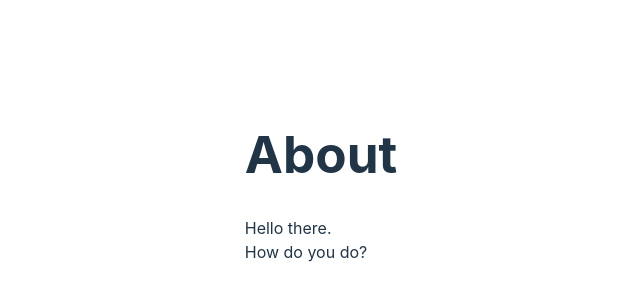
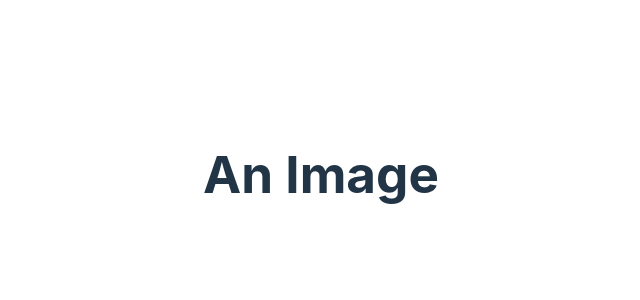
Before and after one commit to oli-oil/appdev1, a React (Vite) app in the folder react-quickstart/: page / in a window 1280 px wide. Shown: the part 214-514 px from the top of the page, without its empty margins (319-959 px from the left). Built offline with nearby package versions, Linux system fonts and the light colour scheme.

Commit message:
Styles added

```diff
--- a/react-quickstart/src/App.jsx
+++ b/react-quickstart/src/App.jsx
@@ -1,11 +1,11 @@
 
-function AboutPage() {
+function MyApp() {
   return (
     <>
-      <h1>About</h1>
-      <p>Hello there.<br />How do you do?</p>
+      <h1>An Image</h1>
+      <img className="avatar" />
     </>
   );
 }
 
-export default AboutPage
+export default MyApp
--- a/react-quickstart/src/index.css
+++ b/react-quickstart/src/index.css
@@ -50,6 +50,11 @@ button {
   cursor: pointer;
   transition: border-color 0.25s;
 }
+
+.avatar {
+  border-radius: 50%;
+}
+
 button:hover {
   border-color: #646cff;
 }
```
